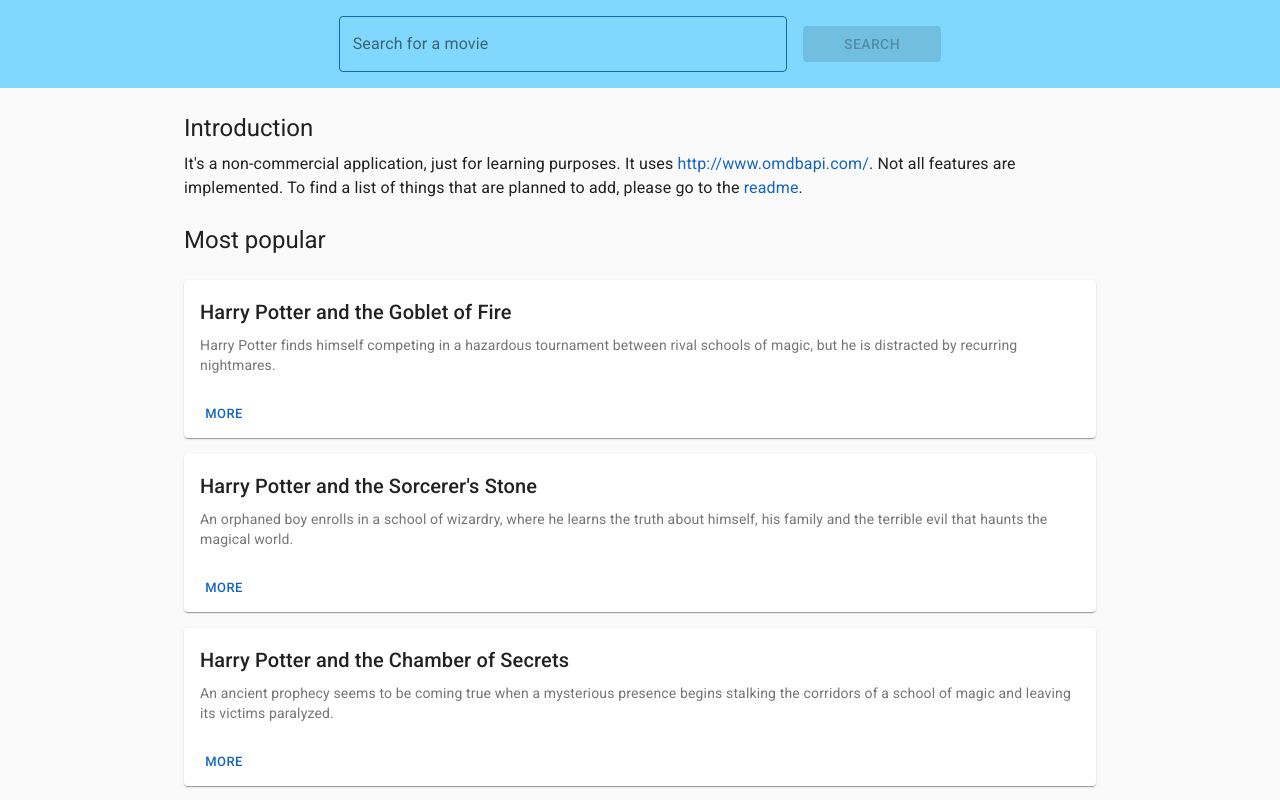
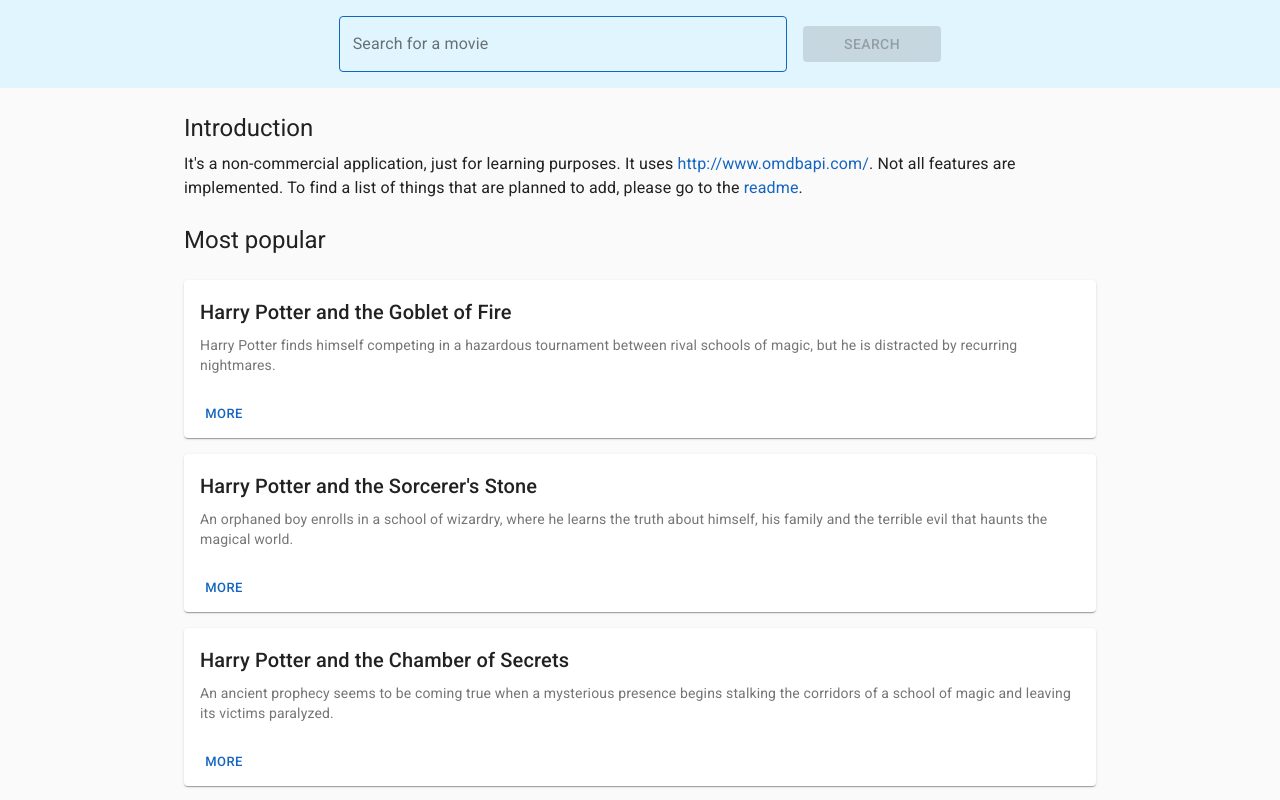
Before and after one commit to lgluszek/movies-search, a React (Create React App) app: page / in a window 1280 px wide. Shown: the top 800 px of the page. Built offline with nearby package versions, Linux system fonts and the light colour scheme.

Commit message:
Change secondary color to light blue 50

```diff
--- a/src/theme.ts
+++ b/src/theme.ts
@@ -9,7 +9,7 @@
       main: blue[800],
     },
     secondary: {
-      main: lightBlue['A100'],
+      main: lightBlue['50'],
     },
   },
   props: {
```
